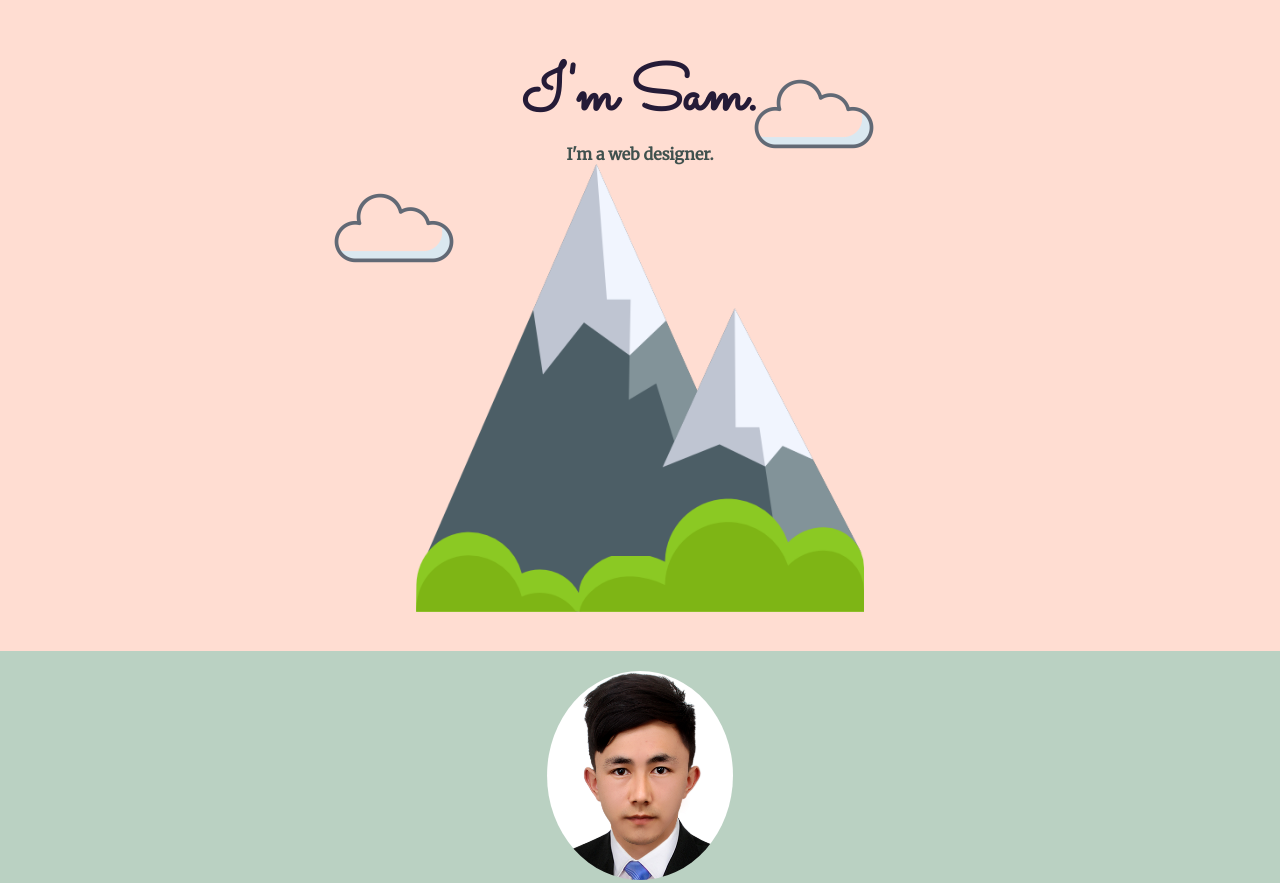
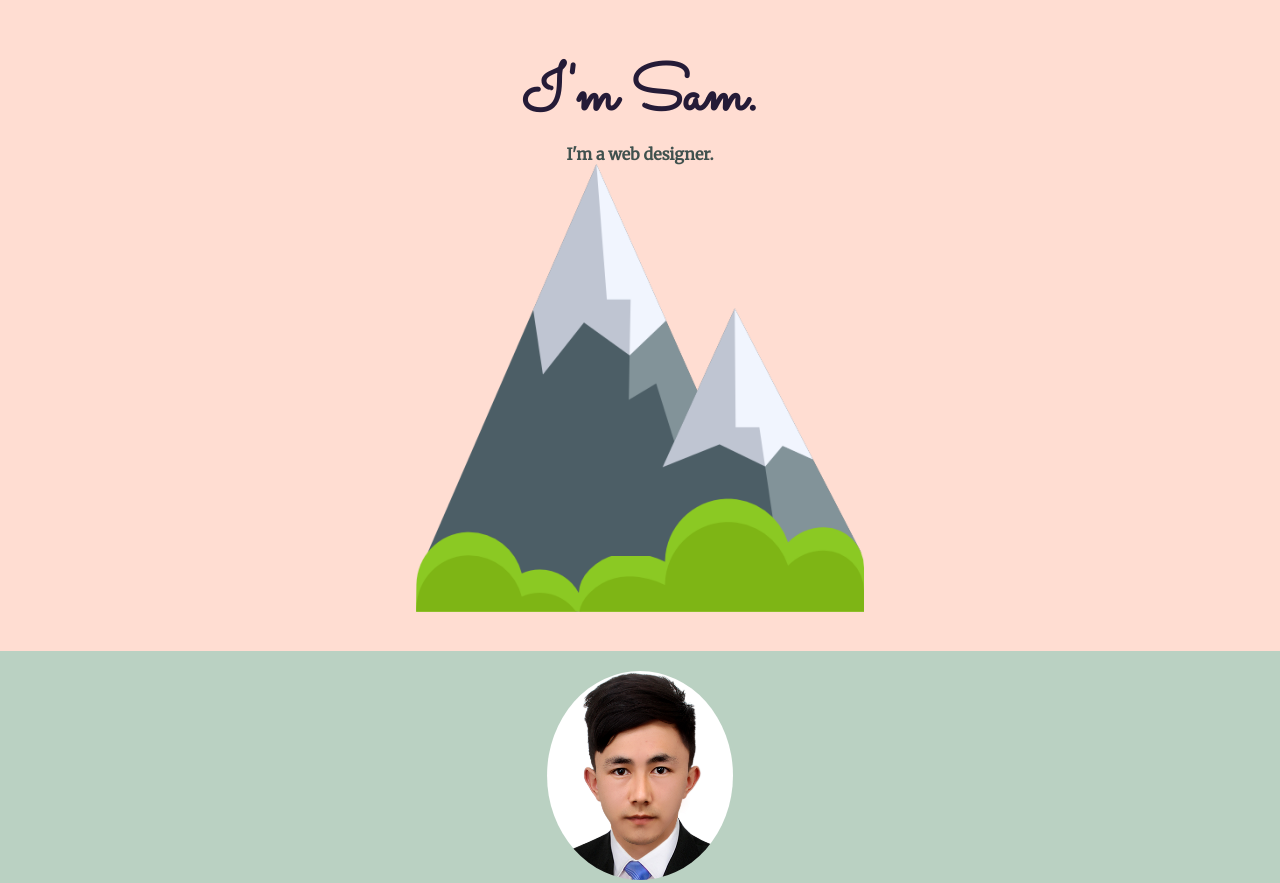
Before and after one commit to Sammy887/newcv, a plain HTML site: page index.html in a window 1280 px wide. Shown: the top 883 px of the page. Drawn offline with Linux system fonts and the light colour scheme.

Commit message:
Update index.html

```diff
--- a/index.html
+++ b/index.html
@@ -19,8 +19,6 @@
                 <h1 class="im">I'm Sam.</h1>
                 <p class="web-text"><strong>I'm a web designer.</strong></p>
 
-                    <img class="cloud" src="cloud.png" alt="">
-                <img class="clouds" src="cloud.png" alt="">
 
                 <img class="first-img" src="mountainss.png" alt="cloud">
 
```
